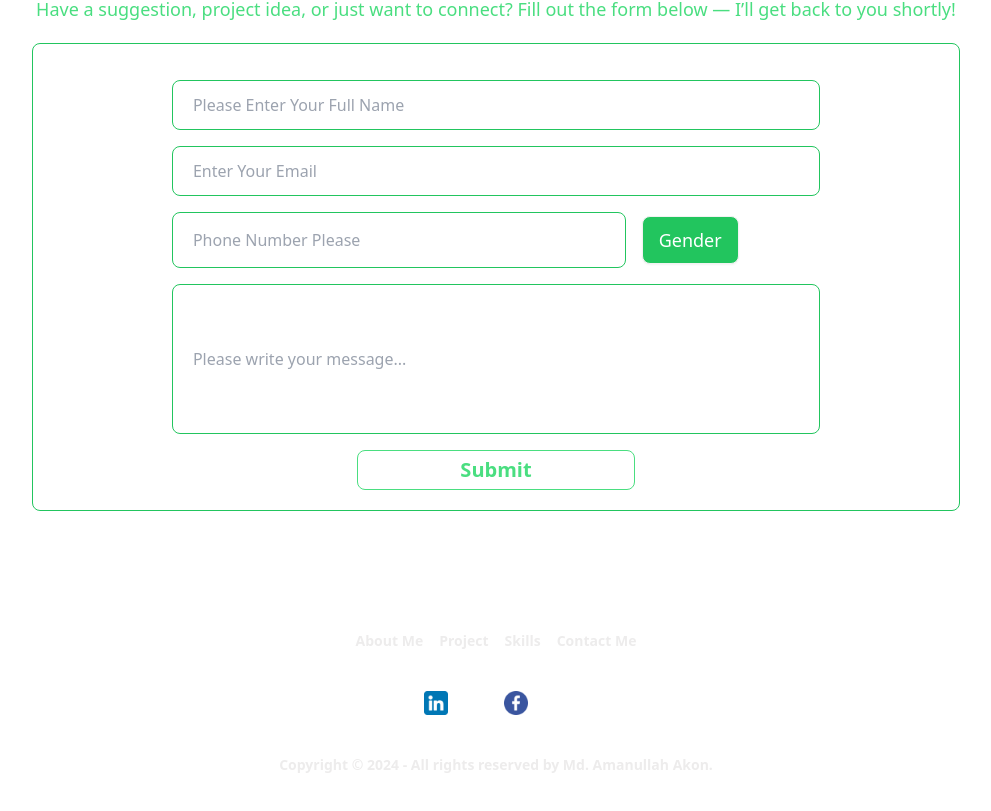
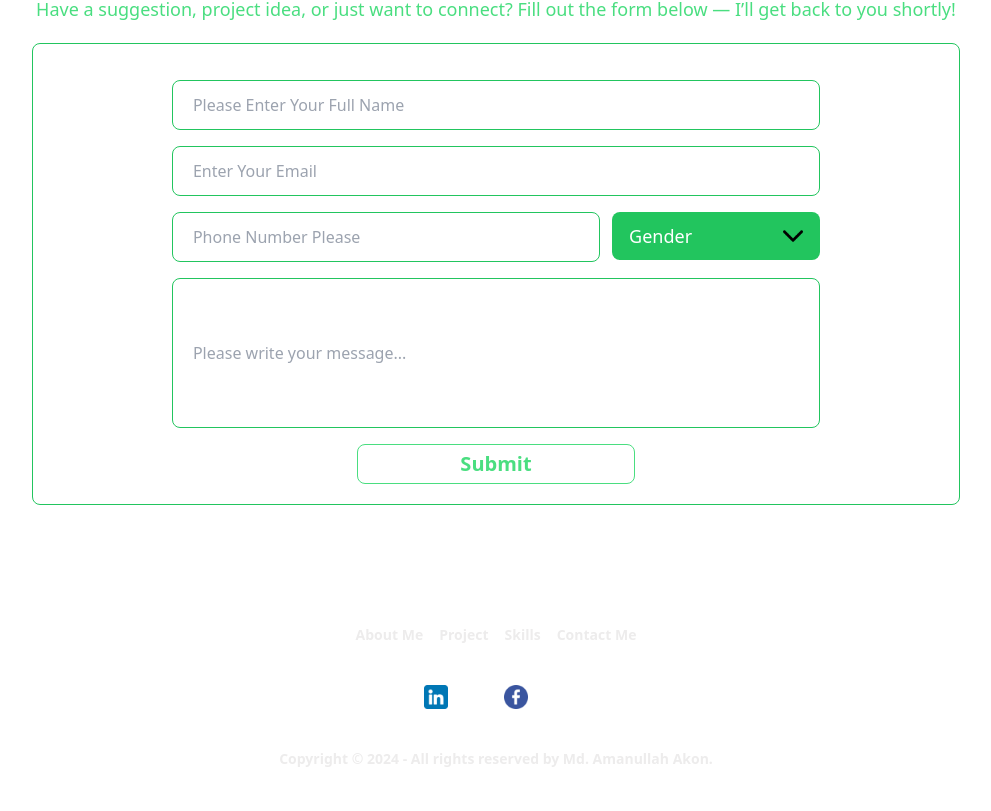
Before and after one commit to amandiu/Portfolio, a React (Vite) app: page / in a window 1280 px wide. Shown: the part 2505-3316 px from the top of the page, without its empty margins (144-1135 px from the left). Built offline with nearby package versions, Linux system fonts and the light colour scheme.

Commit message:
gender processing

```diff
--- a/src/Components/ContactMe/ContactMe.jsx
+++ b/src/Components/ContactMe/ContactMe.jsx
@@ -4,7 +4,6 @@ import SubHeader from "../SubHeader/SubHeader";
 import { Link } from "react-router";
 
 // const [gender, setGender] = useState("");
-
 
 const genderOptions = [
   { label: "Male", value: "Male" },
@@ -58,20 +57,25 @@ const ContactMe = () => {
                 placeholder="Phone Number Please"
                 id=""
               />
-              <details className="dropdown">
-                <summary className="btn text-lg font-medium text-white bg-green-500 m-1">
+              <div className="dropdown">
+                <button className="flex btn btn-ghost text-lg font-medium text-white justify-between w-52 bg-green-500 rounded-lg">
                   Gender
-                </summary>
+                  <div className="w-5 h-5">
+                    <img src="../../../public/arrow-down-sign-to-navigate.png" alt="" />
+                  </div>
+                </button>
 
                 <ul
                   id="genderValu"
-                  className="menu dropdown-content bg-green-500 text-white text-lg font-semibold rounded-box z-[1] w-52 shadow"
+                  className="mt-3 menu dropdown-content bg-green-500 text-white text-lg font-semibold rounded-box z-[1] w-52 shadow"
                 >
                   {genderOptions.map((gender) => (
-                    <a className="hover:bg-green-300 px-2 py-1 hover:rounded-r-md hover:border-l-2">{gender.value}</a>
+                    <a className="hover:bg-green-300 px-2 py-1 hover:rounded-r-md hover:border-l-2">
+                      {gender.value}
+                    </a>
                   ))}
                 </ul>
-              </details>
+              </div>
               {/* <p>{gender}</p> */}
             </div>
             <input
```
Also changed, not shown: public/arrow-down-sign-to-navigate.png (added), public/up-arrow.png (added).
